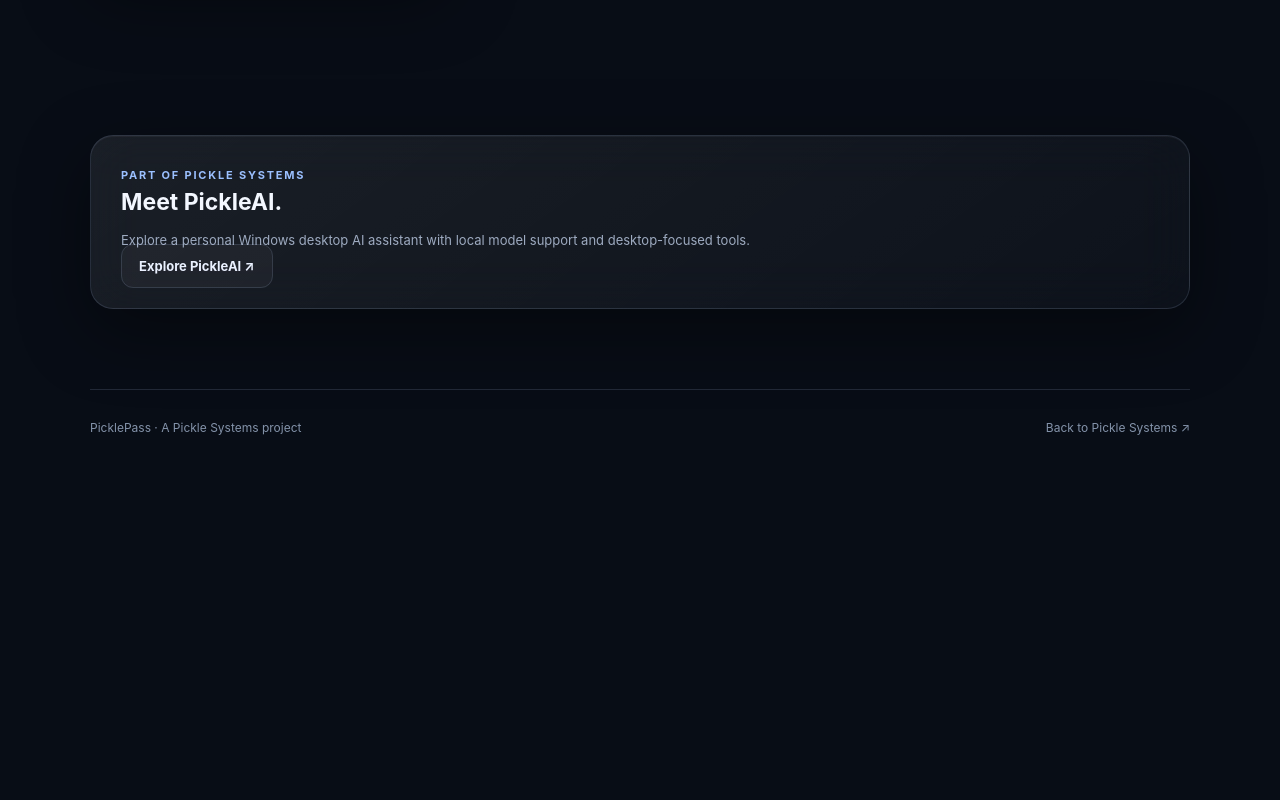
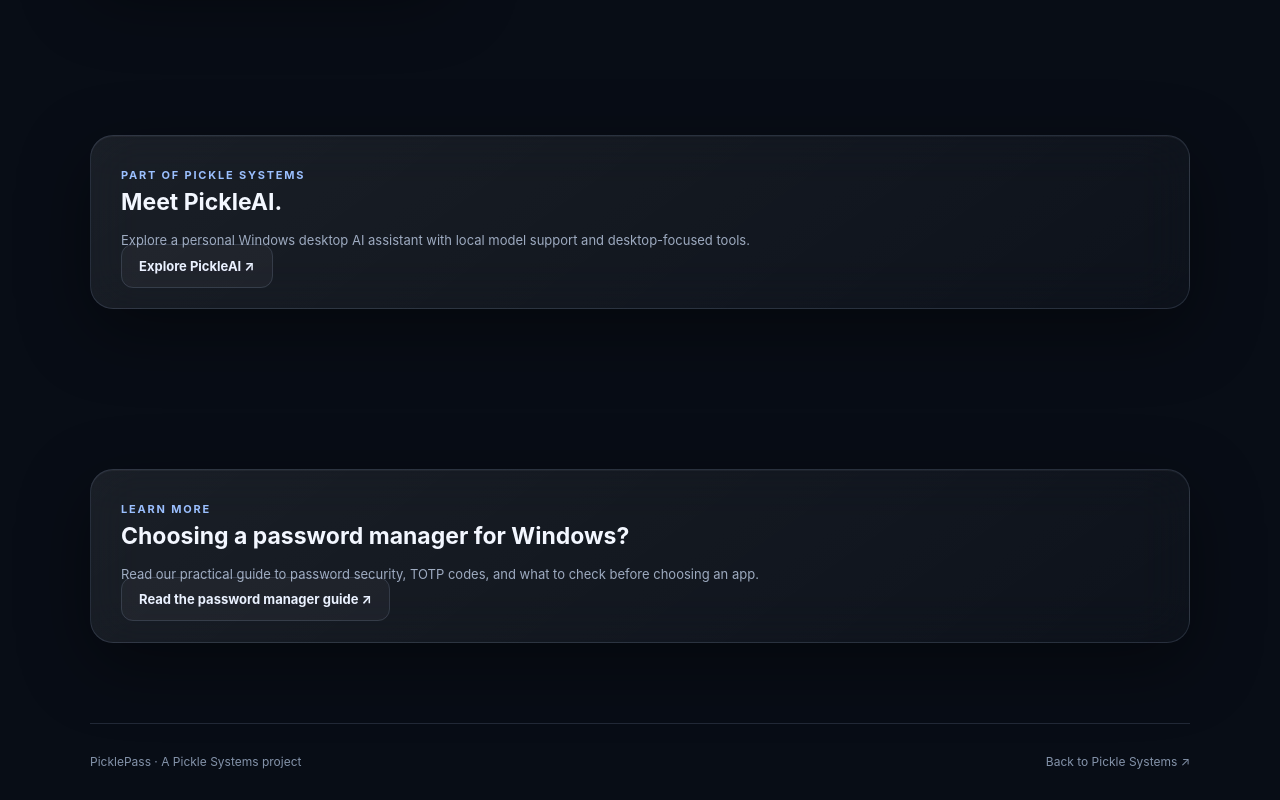
Before and after one commit to Pickle-Systems/PicklePass, a plain HTML site: page index.html in a window 1280 px wide. Shown: the part 3156-3956 px from the top of the page. Before the commit the page ends 3622 px from the top, so only its background shows below. Drawn offline with Linux system fonts and the light colour scheme.

Commit message:
Link practical Windows password manager guide

```diff
--- a/index.html
+++ b/index.html
@@ -19,4 +19,4 @@
 <section class="section wrap" id="privacy"><div class="split"><div class="heading"><div class="kicker">02 / Privacy & control</div><h2>Your credentials stay in your hands.</h2><p>PicklePass is designed for local password management and does not require a cloud account to use the application. Its source code is publicly available for inspection and improvement.</p></div><div class="band glass"><h3>Built around your control.</h3><p>Local password handling · No required cloud account · Public source code · Windows 64-bit · GPLv3</p></div></div></section>
 <section class="section wrap" id="download"><div class="band glass"><div class="kicker">03 / Get PicklePass</div><h3>Ready when you are.</h3><p>Download the latest Windows 64-bit standalone package from the official GitHub Releases page.</p><div class="actions"><a class="btn" href="https://github.com/Pickle-Systems/PicklePass/releases/latest">Latest release ↓</a><a class="btn alt" href="https://github.com/Pickle-Systems/PicklePass">Source code ↗</a></div></div></section></main>
 <section class="section wrap" id="faq"><div class="heading"><div class="kicker">04 / Frequently asked questions</div><h2>About PicklePass.</h2><p>Common questions about this Windows password manager.</p></div><div class="cards"><article class="card glass"><h3>What is PicklePass?</h3><p>PicklePass is a password manager for Windows 64-bit designed to organize saved credentials in a focused desktop application.</p></article><article class="card glass"><h3>Does PicklePass support TOTP?</h3><p>Yes. PicklePass supports time-based one-time password (TOTP) authentication codes alongside account information.</p></article><article class="card glass"><h3>How do I download PicklePass?</h3><p>Download the latest available Windows 64-bit standalone ZIP package from the official PicklePass GitHub Releases page.</p></article><article class="card glass"><h3>Is PicklePass open source?</h3><p>PicklePass is published under the GNU General Public License version 3 (GPLv3), and its source code is available on GitHub.</p></article></div></section><section class="section wrap"><div class="band glass"><div><div class="kicker">Part of Pickle Systems</div><h3>Meet PickleAI.</h3><p>Explore a personal Windows desktop AI assistant with local model support and desktop-focused tools.</p></div><a class="btn alt" href="https://pickle-systems.github.io/PickleAI/">Explore PickleAI ↗</a></div></section>
-<footer class="wrap foot"><span>PicklePass · A Pickle Systems project</span><a href="https://pickle-systems.github.io/">Back to Pickle Systems ↗</a></footer></body></html>
+<section class="section wrap"><div class="band glass"><div><div class="kicker">Learn more</div><h3>Choosing a password manager for Windows?</h3><p>Read our practical guide to password security, TOTP codes, and what to check before choosing an app.</p></div><a class="btn alt" href="https://pickle-systems.github.io/guides/password-manager-windows/">Read the password manager guide ↗</a></div></section><footer class="wrap foot"><span>PicklePass · A Pickle Systems project</span><a href="https://pickle-systems.github.io/">Back to Pickle Systems ↗</a></footer></body></html>
```
